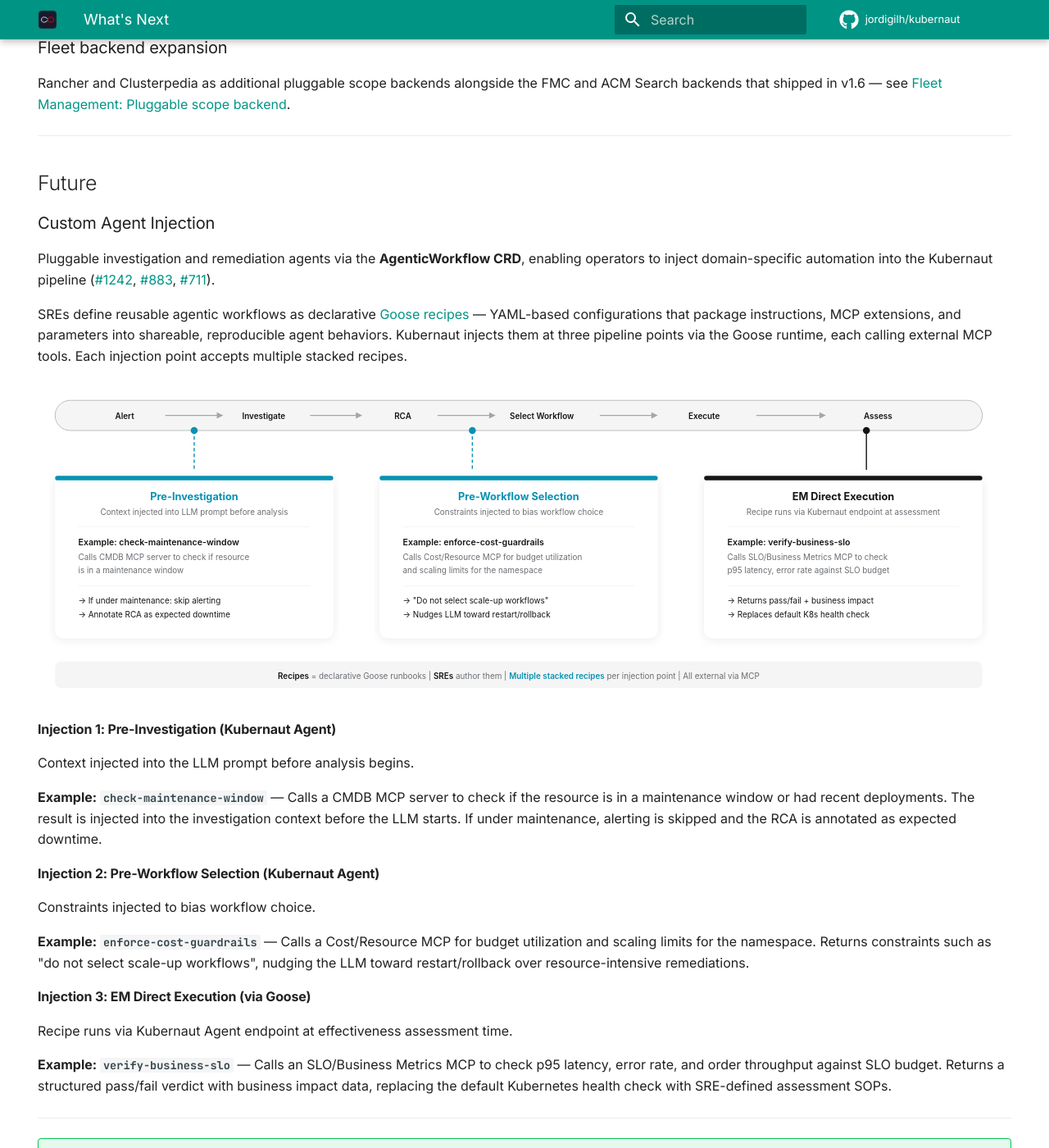
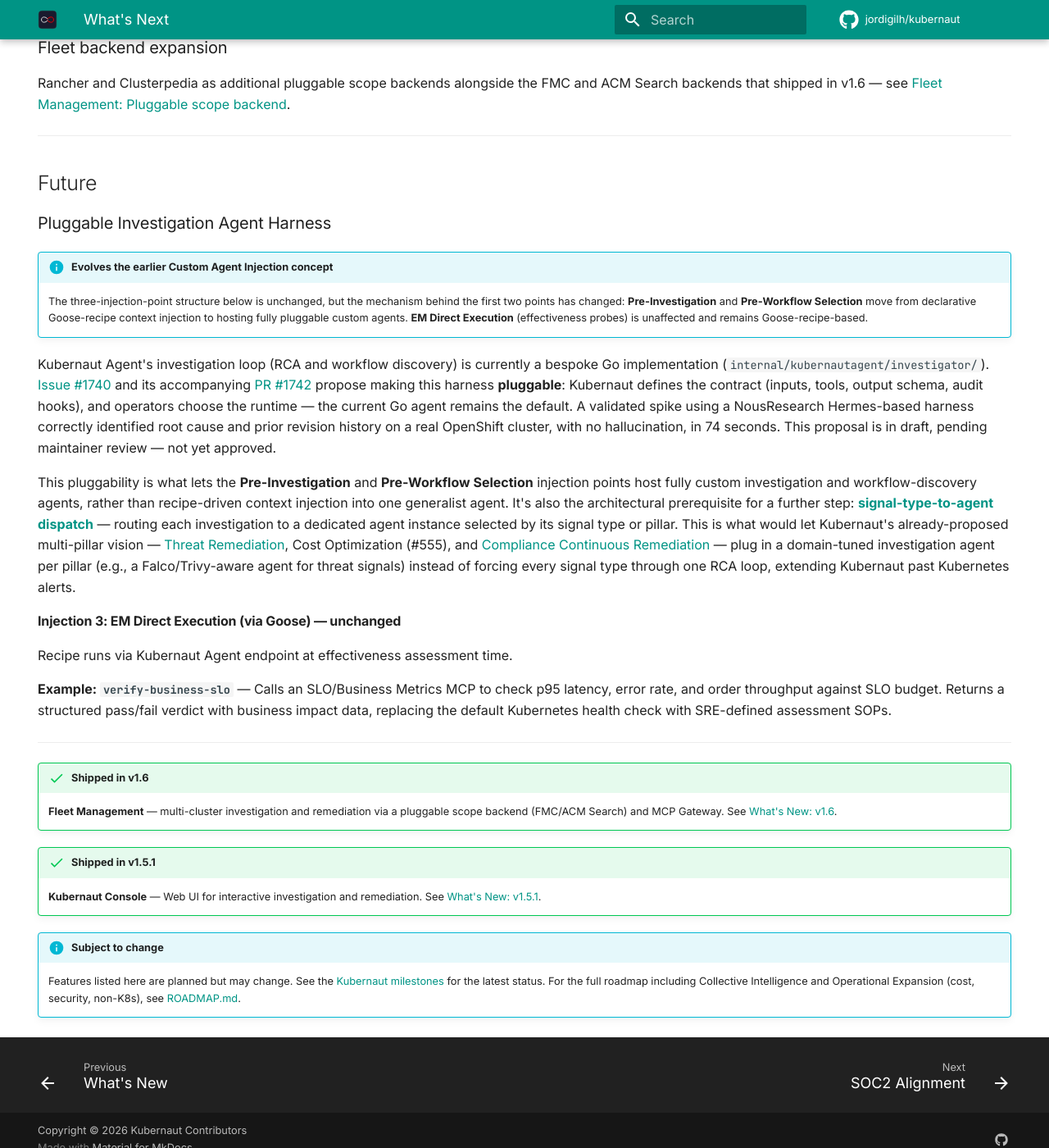
Before and after one commit to jordigilh/kubernaut-docs, an MkDocs documentation site: the page built from docs/whats-next/index.md, in a window 1280 px wide and 1400 px high, scrolled down 626 px. Shown: the whole window at 82% size. Built offline with MkDocs 1.6.1 and Material for MkDocs 9.7.7, drawn with Linux system fonts in a browser that asks for light colours; comment, search, counter and statistics services are not loaded; the version menu is left out.

Commit message:
docs: update v1.7 roadmap to pluggable investigation agent harness
Replaces the Goose-recipe-based "Custom Agent Injection" concept for
the Pre-Investigation and Pre-Workflow Selection injection points with
the actual current direction: extracting KA's investigation/workflow-
discovery harness into a pluggable, contract-based runtime (kubernaut#1740,
PR #1742), which in turn enables signal-type-to-agent dispatch
(kubernaut#2266) for the multi-pillar roadmap (kubernaut#554/#555/#669).
EM Direct Execution (effectiveness probes) is unchanged and stays
Goose-recipe-based. Removes the now-stale recipe-injection.svg mockup
and fixes the resulting dangling anchor in why-kubernaut.md.

```diff
--- a/docs/whats-next/index.md
+++ b/docs/whats-next/index.md
@@ -25,29 +25,16 @@ Rancher and Clusterpedia as additional pluggable scope backends alongside the FM
 
 ## Future
 
-### Custom Agent Injection
+### Pluggable Investigation Agent Harness
 
-Pluggable investigation and remediation agents via the **AgenticWorkflow CRD**, enabling operators to inject domain-specific automation into the Kubernaut pipeline ([#1242](https://github.com/jordigilh/kubernaut/issues/1242), [#883](https://github.com/jordigilh/kubernaut/issues/883), [#711](https://github.com/jordigilh/kubernaut/issues/711)).
+!!! info "Evolves the earlier Custom Agent Injection concept"
+    The three-injection-point structure below is unchanged, but the mechanism behind the first two points has changed: **Pre-Investigation** and **Pre-Workflow Selection** move from declarative Goose-recipe context injection to hosting fully pluggable custom agents. **EM Direct Execution** (effectiveness probes) is unaffected and remains Goose-recipe-based.
 
-SREs define reusable agentic workflows as declarative [Goose recipes](https://block.github.io/goose/docs/guides/recipes/) — YAML-based configurations that package instructions, MCP extensions, and parameters into shareable, reproducible agent behaviors. Kubernaut injects them at three pipeline points via the Goose runtime, each calling external MCP tools. Each injection point accepts multiple stacked recipes.
+Kubernaut Agent's investigation loop (RCA and workflow discovery) is currently a bespoke Go implementation (`internal/kubernautagent/investigator/`). [Issue #1740](https://github.com/jordigilh/kubernaut/issues/1740) and its accompanying [PR #1742](https://github.com/jordigilh/kubernaut/pull/1742) propose making this harness **pluggable**: Kubernaut defines the contract (inputs, tools, output schema, audit hooks), and operators choose the runtime — the current Go agent remains the default. A validated spike using a NousResearch Hermes-based harness correctly identified root cause and prior revision history on a real OpenShift cluster, with no hallucination, in 74 seconds. This proposal is in draft, pending maintainer review — not yet approved.
 
-<div style="max-width:100%;overflow-x:auto;margin:1rem 0">
-<img src="../assets/images/recipe-injection.svg" alt="Declarative Recipes — 3 pipeline injection points" style="width:100%">
-</div>
+This pluggability is what lets the **Pre-Investigation** and **Pre-Workflow Selection** injection points host fully custom investigation and workflow-discovery agents, rather than recipe-driven context injection into one generalist agent. It's also the architectural prerequisite for a further step: **[signal-type-to-agent dispatch](https://github.com/jordigilh/kubernaut/issues/2266)** — routing each investigation to a dedicated agent instance selected by its signal type or pillar. This is what would let Kubernaut's already-proposed multi-pillar vision — [Threat Remediation](https://github.com/jordigilh/kubernaut/issues/554), Cost Optimization (#555), and [Compliance Continuous Remediation](https://github.com/jordigilh/kubernaut/issues/669) — plug in a domain-tuned investigation agent per pillar (e.g., a Falco/Trivy-aware agent for threat signals) instead of forcing every signal type through one RCA loop, extending Kubernaut past Kubernetes alerts.
 
-#### Injection 1: Pre-Investigation (Kubernaut Agent)
-
-Context injected into the LLM prompt before analysis begins.
-
-**Example: `check-maintenance-window`** — Calls a CMDB MCP server to check if the resource is in a maintenance window or had recent deployments. The result is injected into the investigation context before the LLM starts. If under maintenance, alerting is skipped and the RCA is annotated as expected downtime.
-
-#### Injection 2: Pre-Workflow Selection (Kubernaut Agent)
-
-Constraints injected to bias workflow choice.
-
-**Example: `enforce-cost-guardrails`** — Calls a Cost/Resource MCP for budget utilization and scaling limits for the namespace. Returns constraints such as "do not select scale-up workflows", nudging the LLM toward restart/rollback over resource-intensive remediations.
-
-#### Injection 3: EM Direct Execution (via Goose)
+#### Injection 3: EM Direct Execution (via Goose) — unchanged
 
 Recipe runs via Kubernaut Agent endpoint at effectiveness assessment time.
 
```
Also changed, not shown: docs/getting-started/why-kubernaut.md (+5 -5 lines), docs/assets/images/recipe-injection.svg (deleted).
